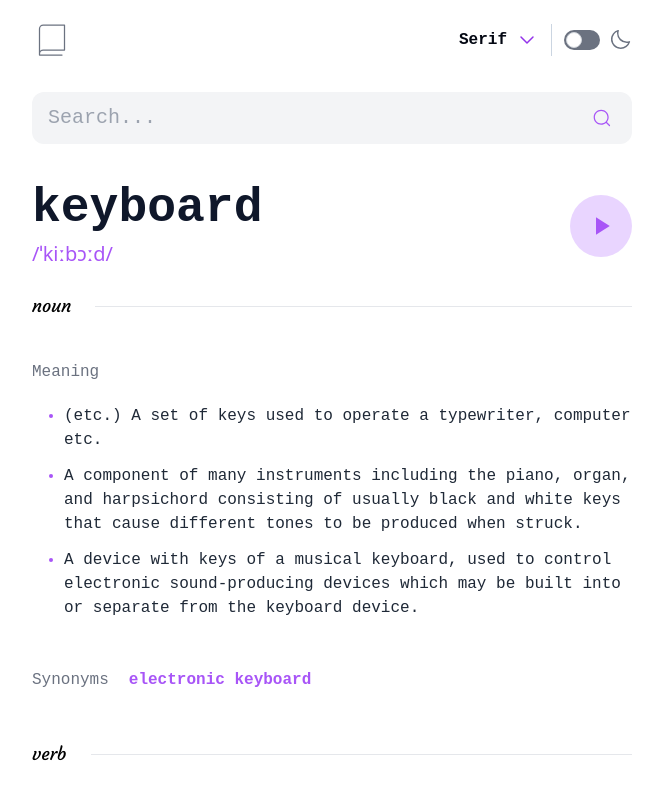
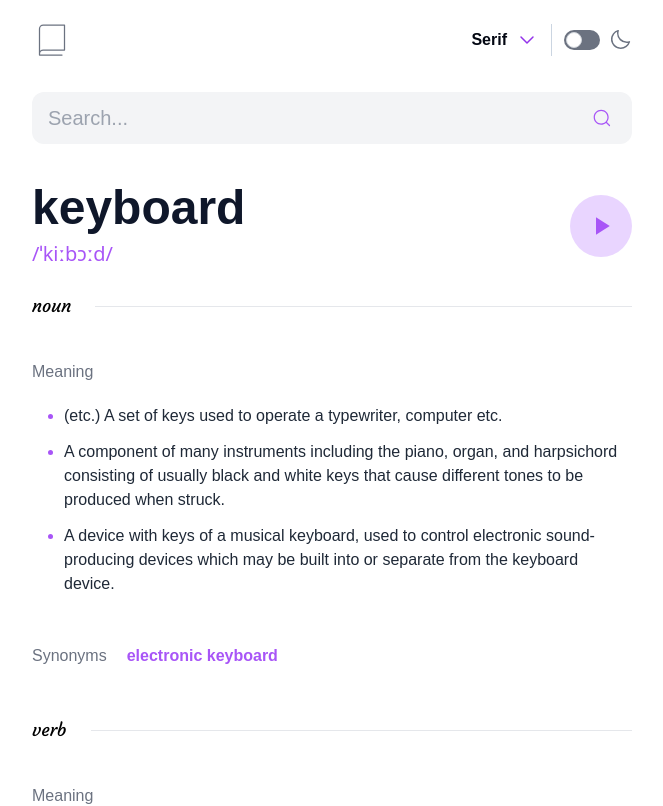
Before and after one commit to frezdev/dictionary-app, a Next.js app: page / in a window 1280 px wide. Shown: the top 806 px of the page, without its empty margins (308-971 px from the left). Built offline with nearby package versions, Linux system fonts and the light colour scheme.

Commit message:
update global styles

```diff
--- a/src/app/globals.css
+++ b/src/app/globals.css
@@ -2,8 +2,13 @@
 @tailwind components;
 @tailwind utilities;
 
+:root {
+  --font-family: sans-serif;
+}
+
 html {
-  font-family: monospace,serif;
+  font-family: var(--font-family);
+  font-size: 1rem
 }
 
 @layer utilities {
```
